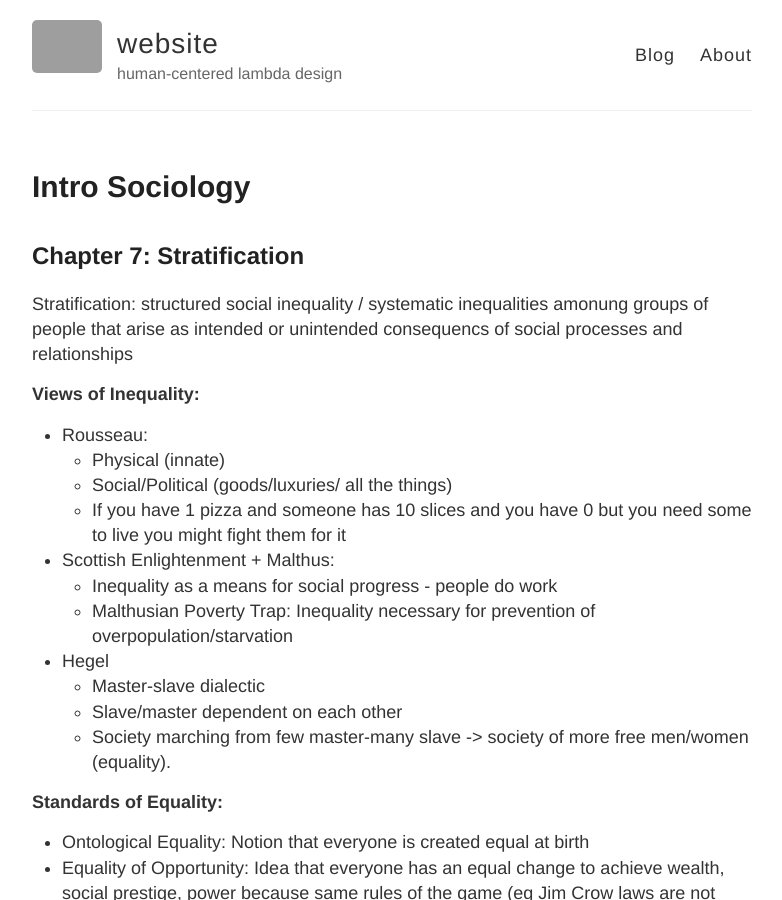
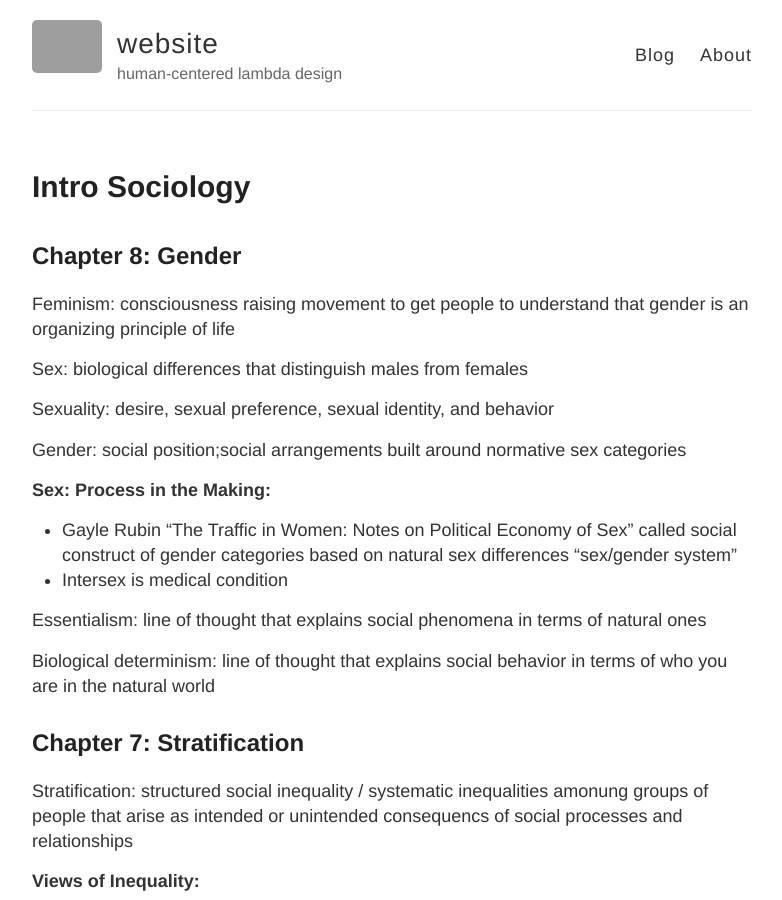
Before and after one commit to RONNCC/ronncc.github, a Jekyll site: the page built from _posts/2019-02-18-intro-sociology.md, in a window 1280 px wide and 900 px high. Shown: the whole window, without its empty margins (248-1030 px from the left). Built offline with Jekyll 4.4.1, drawn with Linux system fonts in a browser that asks for light colours; our own code applies the rules of GitHub Pages for plain Markdown files; comment, search, counter and statistics services are not loaded; some of the changed text lies outside the part shown; grey boxes are pictures that could not be loaded.

Commit message:
Update 2019-02-18-intro-sociology.md

```diff
--- a/_posts/2019-02-18-intro-sociology.md
+++ b/_posts/2019-02-18-intro-sociology.md
@@ -3,6 +3,24 @@ published: true
 categories:
   - Class
 ---
+## Chapter 8: Gender
+
+Feminism:  consciousness raising movement to get people to understand that gender is an organizing principle of life
+
+Sex: biological differences that distinguish males from females
+
+Sexuality: desire, sexual preference, sexual identity, and behavior
+
+Gender: social position;social arrangements built around normative sex categories
+
+**Sex: Process in the Making:**
+- Gayle Rubin "The Traffic in Women: Notes on Political Economy of Sex" called social construct of gender categories based on natural sex differences "sex/gender system"
+- Intersex is medical condition
+
+Essentialism: line of thought that explains social phenomena in terms of natural ones
+
+Biological determinism: line of thought that explains social behavior in terms of who you are in the natural world
+
 ## Chapter 7: Stratification
 
 Stratification: structured social inequality / systematic inequalities amonung groups of people that arise as intended or unintended consequencs of social processes and relationships
@@ -396,5 +414,6 @@ https://www.youtube.com/watch?v=YnCJU6PaCio
 - See the strange in the familiar, study society, how sociology differentiates itself, what sociology can do
 
 
+Quotes/Paraphrases from
 Conley Book: https://www.amazon.com/You-May-Ask-Yourself-Introduction-dp-039391299X/dp/039391299X
-Ferguson Reader: https://www.amazon.com/Mapping-Social-Landscape-Readings-Sociology/dp/150636828X
+& Ferguson Reader: https://www.amazon.com/Mapping-Social-Landscape-Readings-Sociology/dp/150636828X
```
